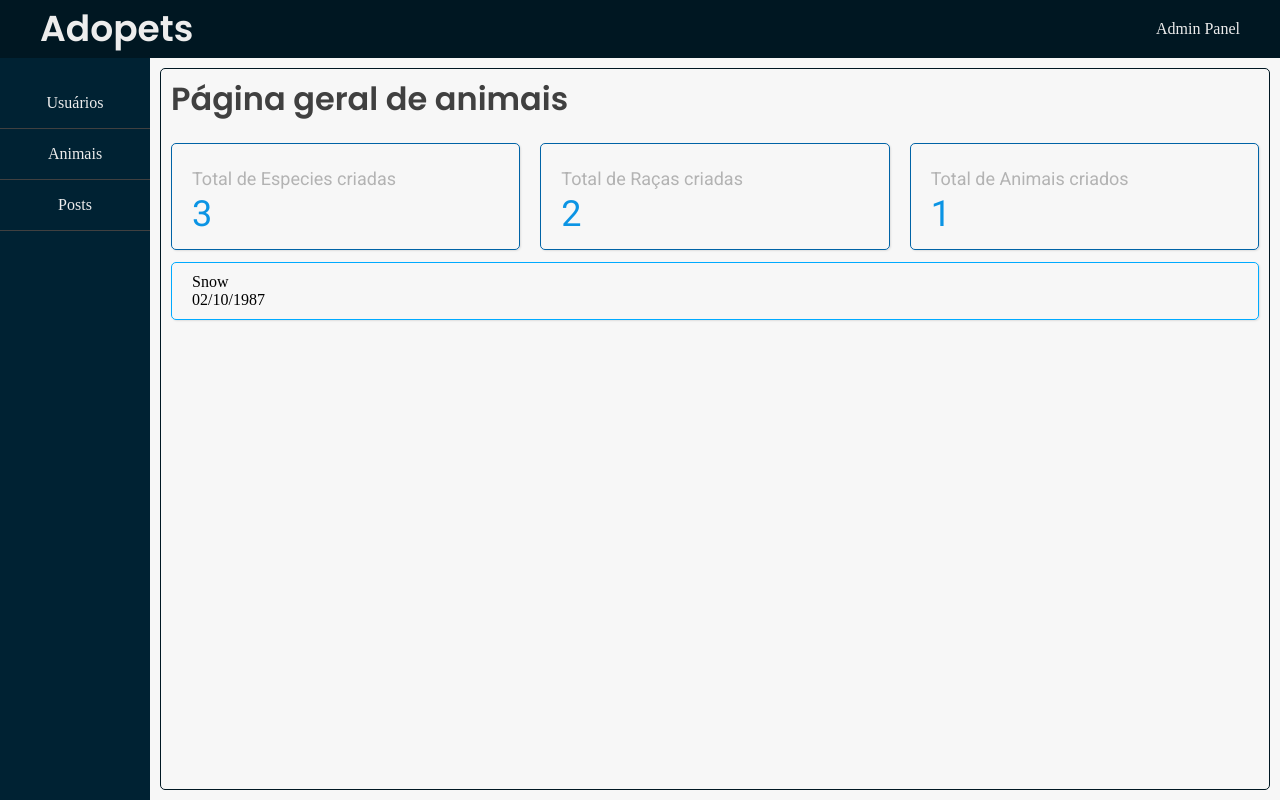
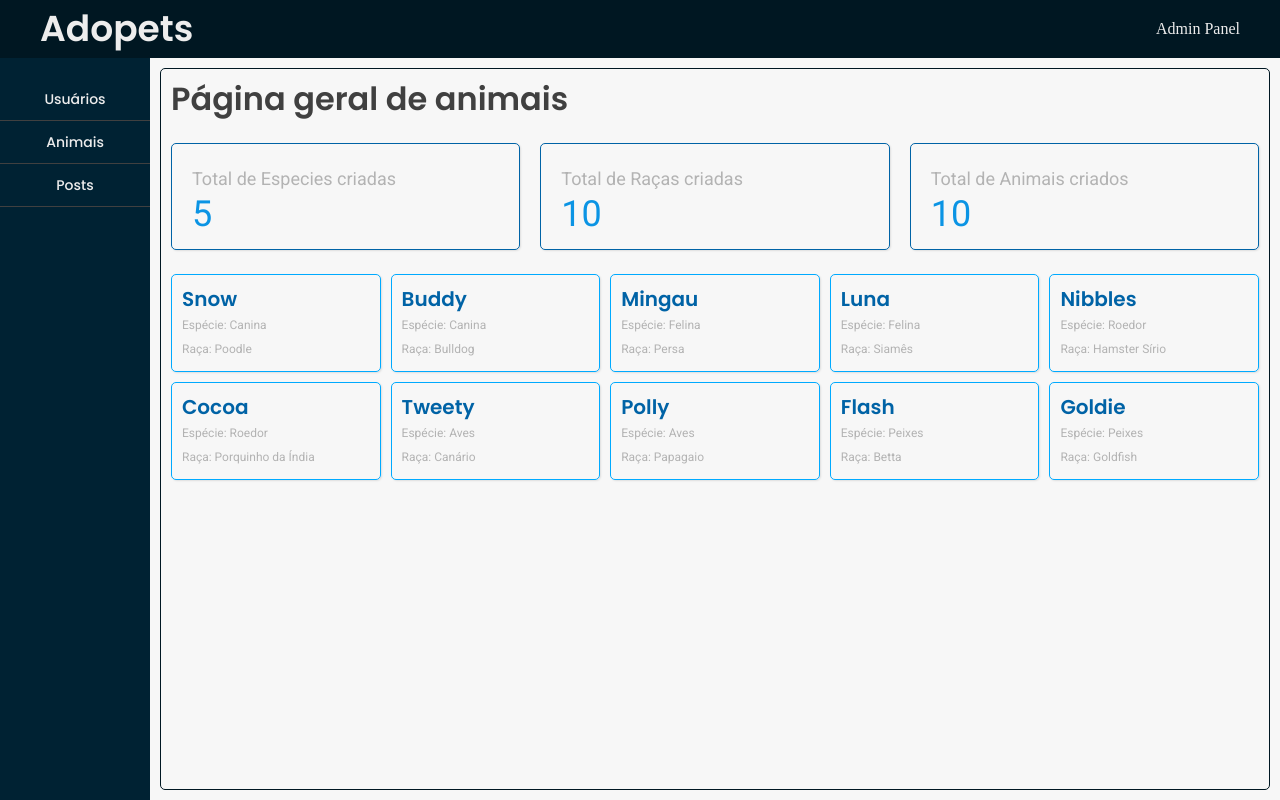
Before and after one commit to RNoleto/Adopets-APP, a Vue app: page /ResumeAnimal in a window 1280 px wide. Built offline with nearby package versions, Linux system fonts and the light colour scheme; no server answers; what @ckeditor/ckeditor5-vue would draw is missing.

Commit message:
Dashboard
Ajuste de componentes Users e ResumeAnimal

```diff
--- a/src/components/Users.vue
+++ b/src/components/Users.vue
@@ -9,11 +9,21 @@
         <p class="text_body count">{{ totalUsers }}</p>
       </template>
     </Card>
-    <Card #card_top>
-      <p class="text_body">Usuários ativos</p>
+    <Card :description="activeUsers" :showButton="false">
+      <template #card_top>
+        <p class="text_body">Total de usuários ativos</p>
+      </template>
+      <template #description>
+        <p class="text_body count">{{ activeUsers }}</p>
+      </template>
     </Card>
-    <Card #card_top>
-      <p class="text_body">Usuários desativos</p>
+    <Card :description="inactiveUsers" :showButton="false">
+      <template #card_top>
+        <p class="text_body">Total de usuários inativos</p>
+      </template>
+      <template #description>
+        <p class="text_body count">{{ inactiveUsers }}</p>
+      </template>
     </Card>
   </div>
   <div class="container">
@@ -36,9 +46,38 @@ export default {
       usersList: [
         {
           id: 1,
+          ativo: 1,
           name: "Ramon Noleto",
           email: "devnoleto@gmail.com",
-          created_at: "10/06/2024",
+          created_at: "02/05/2024",
+        },
+        {
+          id: 2,
+          ativo: 1,
+          name: "Flávia Noleto",
+          email: "flavia@gmail.com",
+          created_at: "05/05/2024",
+        },
+        {
+          id: 3,
+          ativo: 1,
+          name: "Emmanuel Noleto",
+          email: "emmanuel@gmail.com",
+          created_at: "01/06/2024",
+        },
+        {
+          id: 4,
+          ativo: 0,
+          name: "Anna Julia Noleto",
+          email: "ajnoleto@gmail.com",
+          created_at: "01/06/2024",
+        },
+        {
+          id: 4,
+          ativo: 0,
+          name: "Ruana Noleto",
+          email: "ruananoleto@gmail.com",
+          created_at: "03/06/2024",
         }
       ],
     }
@@ -52,6 +91,14 @@ export default {
   computed: {
     totalUsers() {
       return this.usersList.length;
+    },
+    activeUsers(){
+      const activeUsers = this.usersList.filter(user => user.ativo === 1);
+      return activeUsers.length;
+    },
+    inactiveUsers(){
+      const inactiveUsers = this.usersList.filter(user => user.ativo != 1);
+      return inactiveUsers.length;
     }
   },
   methods: {
--- a/src/pages/ResumeAnimal.vue
+++ b/src/pages/ResumeAnimal.vue
@@ -1,7 +1,5 @@
 <template>
   <p class="title_dashboard">Página geral de animais</p>
-  <!-- <p class="text">Total de Species: {{ totalSpecies }} </p> -->
-  <!-- <p class="text">Total de Raças: {{ totalBreeds }}</p> -->
   <div class="cards">
     <Card :description="totalSpecies" :showButton="false">
       <template #card_top>
@@ -28,10 +26,13 @@
       </template>
     </Card>
   </div>
-  <div class="list" v-for="animal in Animals" :key="animal.id">
-    <div class="pet">
-      <p>{{ animal.name }}</p>
-      <p>{{ animal.birdh }}</p>
+  <div class="list">
+    <div class="pet" v-for="animal in AnimalsWithDetails" :key="animal.id">
+      <p class="title">{{ animal.name }}</p>
+      <div class="pet_infos">
+        <p class="text_body">Espécie: {{ animal.specie }}</p>
+        <p class="text_body">Raça: {{ animal.breed }}</p>
+      </div>
     </div>
   </div>
 </template>
@@ -54,6 +55,14 @@ export default {
         {
           id: 3,
           specie: "Roedor",
+        },
+        {
+          id: 4,
+          specie: "Aves",
+        },
+        {
+          id: 5,
+          specie: "Peixes",
         }
       ],
       BreedList: [
@@ -64,8 +73,48 @@ export default {
         },
         {
           id: 2,
+          ref_id_specie: 1,
+          breed: "Bulldog"
+        },
+        {
+          id: 3,
           ref_id_specie: 2,
           breed: "Persa"
+        },
+        {
+          id: 4,
+          ref_id_specie: 2,
+          breed: "Siamês"
+        },
+        {
+          id: 5,
+          ref_id_specie: 3,
+          breed: "Hamster Sírio"
+        },
+        {
+          id: 6,
+          ref_id_specie: 3,
+          breed: "Porquinho da Índia"
+        },
+        {
+          id: 7,
+          ref_id_specie: 4,
+          breed: "Canário"
+        },
+        {
+          id: 8,
+          ref_id_specie: 4,
+          breed: "Papagaio"
+        },
+        {
+          id: 9,
+          ref_id_specie: 5,
+          breed: "Betta"
+        },
+        {
+          id: 10,
+          ref_id_specie: 5,
+          breed: "Goldfish"
         }
       ],
       Animals: [
@@ -74,7 +123,60 @@ export default {
           ref_id_specie: 1,
           ref_id_breed: 1,
           name: "Snow",
-          birdh: "02/10/1987",
+        },
+        {
+          id: 2,
+          ref_id_specie: 1,
+          ref_id_breed: 2,
+          name: "Buddy",
+        },
+        {
+          id: 3,
+          ref_id_specie: 2,
+          ref_id_breed: 3,
+          name: "Mingau",
+        },
+        {
+          id: 4,
+          ref_id_specie: 2,
+          ref_id_breed: 4,
+          name: "Luna",
+        },
+        {
+          id: 5,
+          ref_id_specie: 3,
+          ref_id_breed: 5,
+          name: "Nibbles",
+        },
+        {
+          id: 6,
+          ref_id_specie: 3,
+          ref_id_breed: 6,
+          name: "Cocoa",
+        },
+        {
+          id: 7,
+          ref_id_specie: 4,
+          ref_id_breed: 7,
+          name: "Tweety",
+        },
+        {
+          id: 8,
+          ref_id_specie: 4,
+          ref_id_breed: 8,
+          name: "Polly",
+        },
+        {
+          id: 9,
+          ref_id_specie: 5,
+          ref_id_breed: 9,
+          name: "Flash",
+        },
+        {
+          id: 10,
+          ref_id_specie: 5,
+          ref_id_breed: 10,
+          name: "Goldie",
         }
       ],
     }
@@ -96,7 +198,18 @@ export default {
     },
     totalAnimals(){
       return this.Animals.length;
-    }
+    },
+    AnimalsWithDetails(){
+      return this.Animals.map(animal => {
+        const specie = this.SpeciesList.find(specie => specie.id === animal.ref_id_specie);
+        const breed = this.BreedList.find(breed => breed.id === animal.ref_id_breed);
+        return {
+          ...animal,
+          specie: specie ? specie.specie : 'Unknown',
+          breed: breed ? breed.breed : 'Unknown',
+        }
+      })
+    },
   },
   methods: {
     loadSpecies() {
@@ -143,15 +256,26 @@ export default {
   }
 }
 .list{
-  margin-top: 12px;
+  margin-top: 24px;
   width: 100%;
+  display: flex;
+  flex-wrap: wrap;
+  gap: 10px ;
   .pet{
-    // width: calc(calc(100%/3) - 15px);
-    width: 100%;
-    padding: 10px 20px;
+    width: calc(calc(100%/5) - 8px);
+    // width: 100%;
+    padding: 10px;
     border: 1px solid var(--p1);
     border-radius: 5px;
     box-shadow: 1px 1px 2px rgba($color: #000000, $alpha: 0.1);
+    .title{
+      font: 600 20px/28px var(--title-font) ;
+      color: var(--p3);
+    }
+    .text_body{
+      margin-top: 0px;
+      font: 400 12px/24px var(--body-font);
+    }
   }
 }
 
--- a/src/pages/master/Dashboard.vue
+++ b/src/pages/master/Dashboard.vue
@@ -118,10 +118,9 @@ export default {
       text-align: center;
 
       .menu {
-        font-size: 16px;
-        font-weight: 500;
+        font: 500 14px/22px var(--title-font);
         padding: 5px 0px;
-        height: 40px;
+        // height: 40px;
         align-content: center;
         display: block;
       }
```
